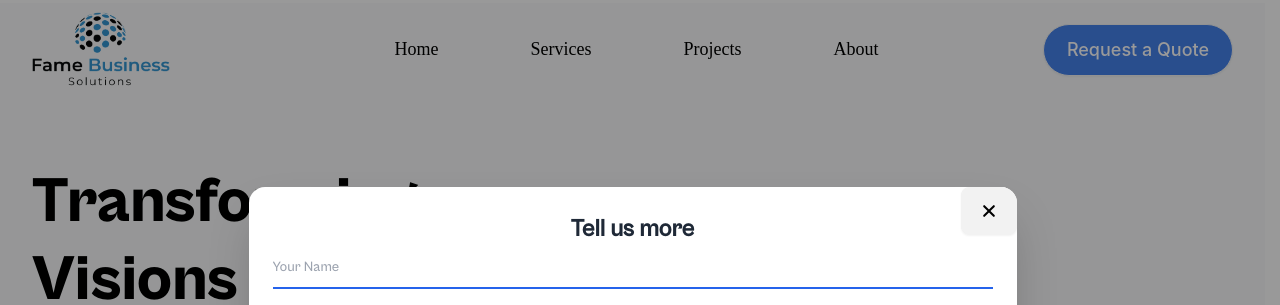
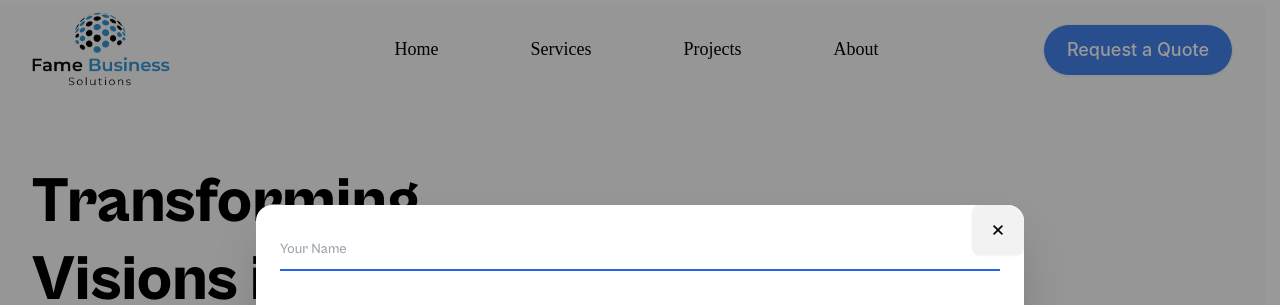
Before and after one commit to SagarOad/Fbs, a React (Vite) app: page / in a window 1280 px wide. Both pictures are taken after a click on the button "Request a Quote". Shown: the top 305 px of the page. Built offline with nearby package versions, Linux system fonts and the light colour scheme; grey boxes are pictures that could not be loaded.

Commit message:
New changes

```diff
--- a/src/components/Footer.jsx
+++ b/src/components/Footer.jsx
@@ -21,7 +21,7 @@ const Footer = () => {
           14 years of building digital products and we are just getting started!
         </h1>
 
-        <div className="">
+        <div className=" flex justify-center items-center">
           {/* You can open the modal using document.getElementById('ID').showModal() method */}
           <button
             className="btn rounded-none bg-[#4481eb] text-[white] hover:text-[black] font-medium font-[inter] h-[66px] w-[260px] text-[20px]"
@@ -29,10 +29,10 @@ const Footer = () => {
           >
             START A PROJECT
           </button>
-          <dialog id="my_modal_4" className="modal relative">
+          <dialog id="my_modal_4" className="modal">
             <div className="modal-box w-11/12 max-w-3xl">
               <div className=" w-[100%]">
-                <h1 className=" text-[24px] font-bold">Tell us more</h1>
+                <div></div>
               </div>
               <div className="">
                 <form method="dialog">
@@ -85,7 +85,7 @@ const Footer = () => {
                     </button>
                   </form>
 
-                  <button className="btn top-0 right-0 absolute font-medium font-[inter]  text-[22px]">
+                  <button className="btn top-0 right-0 absolute font-medium font-[inter] h-[50px] text-[18px]">
                     <IoClose className=" text-black" />
                   </button>
                 </form>
--- a/src/components/Navbar.jsx
+++ b/src/components/Navbar.jsx
@@ -76,7 +76,7 @@ const Navbar = () => {
                       data-dropdown-toggle="dropdownHover"
                       data-dropdown-trigger="hover"
                       id="dropdownHoverButton"
-                      href="#services"
+                      href="#"
                       className="text-black menu-hover hover:text-[#4481eb] font-[poppins] text-[18px] md:text-[18px]"
                       aria-current="page"
                       onMouseEnter={handleDropdownToggle}
--- a/src/main.jsx
+++ b/src/main.jsx
@@ -3,12 +3,12 @@ import ReactDOM from "react-dom/client";
 import App from "./App.jsx";
 import "./index.css";
 import "tailwindcss/tailwind.css";
-import { BrowserRouter } from "react-router-dom";
+import { HashRouter } from "react-router-dom";
 
 ReactDOM.createRoot(document.getElementById("root")).render(
   <React.StrictMode>
-    <BrowserRouter>
+    <HashRouter>
       <App />
-    </BrowserRouter>
+    </HashRouter>
   </React.StrictMode>
 );
```
Also changed, not shown: 1 other file (tests, documents, lock files or other folders).
